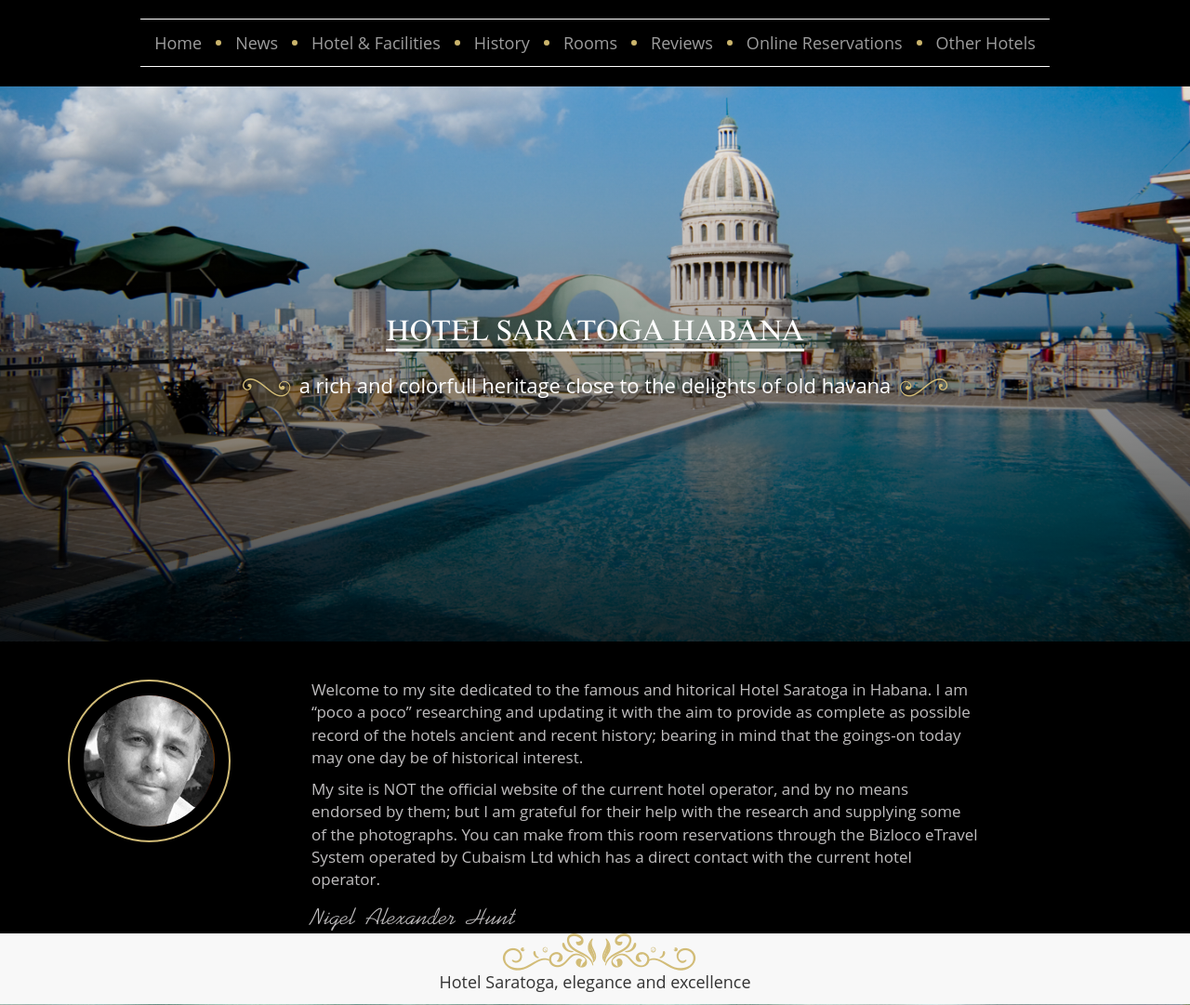
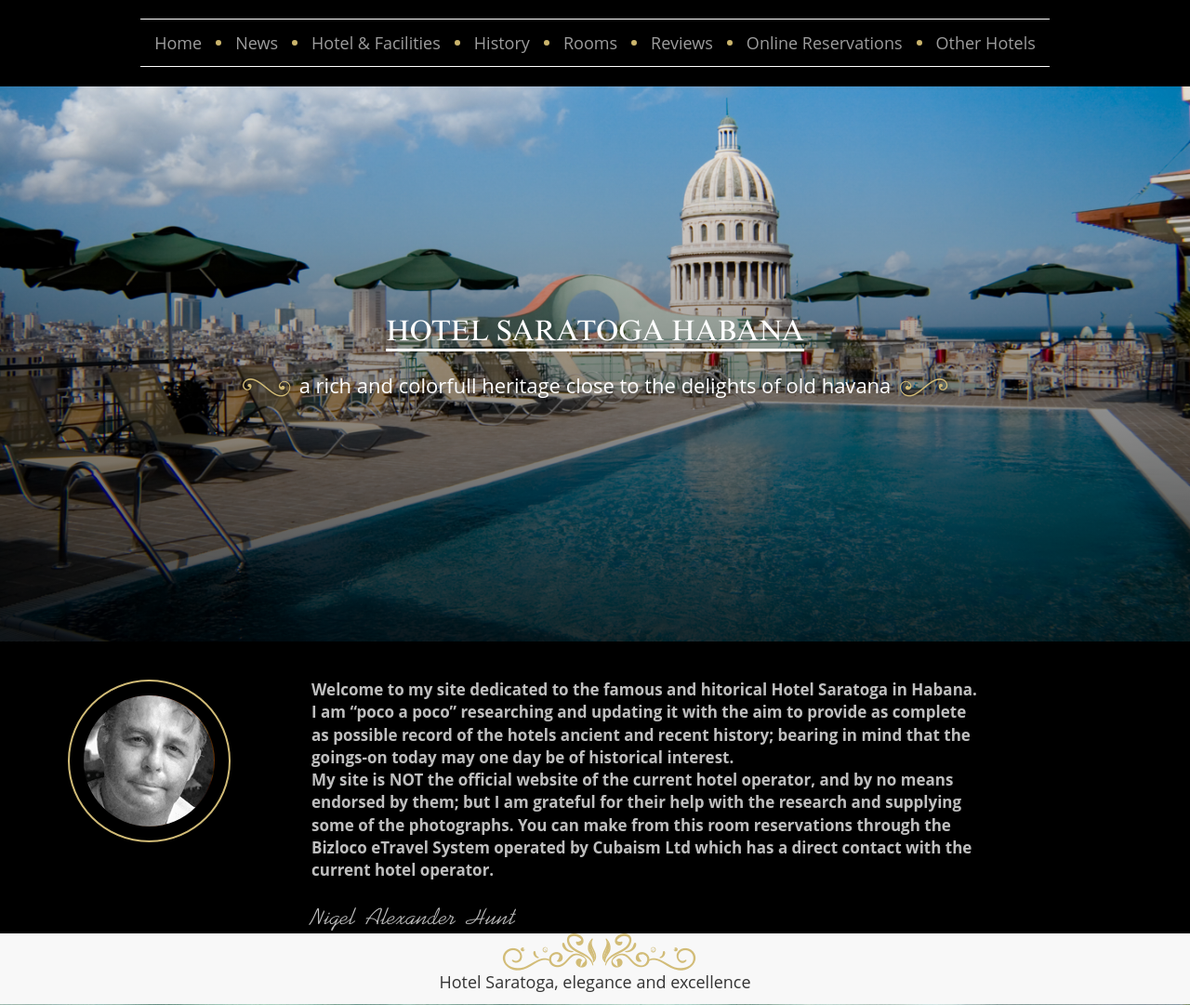
Before and after one commit to gilberdev/hotelsaratoga, a Django app: page / in a window 1280 px wide. Shown: the top 1081 px of the page at 93% size. Run offline with Django 3.2, Linux system fonts and the light colour scheme; style sheets or scripts are compiled from the project's sources; some libraries are stand-ins or nearby versions; some web fonts are replaced.

Commit message:
Todavia detalles del mensaje

```diff
--- a/apps/base/templates/base/home.html
+++ b/apps/base/templates/base/home.html
@@ -23,12 +23,14 @@
             <img src="{{ STATIC_URL }}img/Home/HeaderAndMessage/nigelhuntPhoto.png">
         </div>
         <div class="col-sm-7" style="margin-top: 20px;">
+            <b>
                 <p class="text-left message">
                    Welcome to my site dedicated to the famous and hitorical Hotel Saratoga in Habana.  I am “poco a poco” researching and updating it with the aim to provide as complete as possible record of the hotels ancient and recent history; bearing in mind that the goings-on today may one day be of historical interest.
                 </p>
                 <p class="text-left message">
                     My site is NOT the official website of the current hotel operator, and by no means endorsed by them; but I am grateful for their help with the research and supplying some of the photographs. You can make from this room reservations through the Bizloco eTravel System operated by Cubaism Ltd which has a direct contact with the current hotel operator.
                 </p>
+            </b>
             <p class="text-left signature">
                 Nigel Alexander Hunt
             </p>
--- a/saratoga/static/css/base.css
+++ b/saratoga/static/css/base.css
@@ -34,15 +34,16 @@ body{
 }
 
 .message{
-    color: #c0bebf;
+    color: #bfbfbf;
     font-size: 17px;
+    margin-bottom: 0;
 }
 
 .signature{
+    margin: 20px 0 0;
     font-family: 'Angelou';
-    color: #c0bebf;
+    color: #bfbfbf;
     font-size: 25px;
-    margin: 0;
 }
 
 
```
Lines whose indentation alone changed are shown as unchanged.
